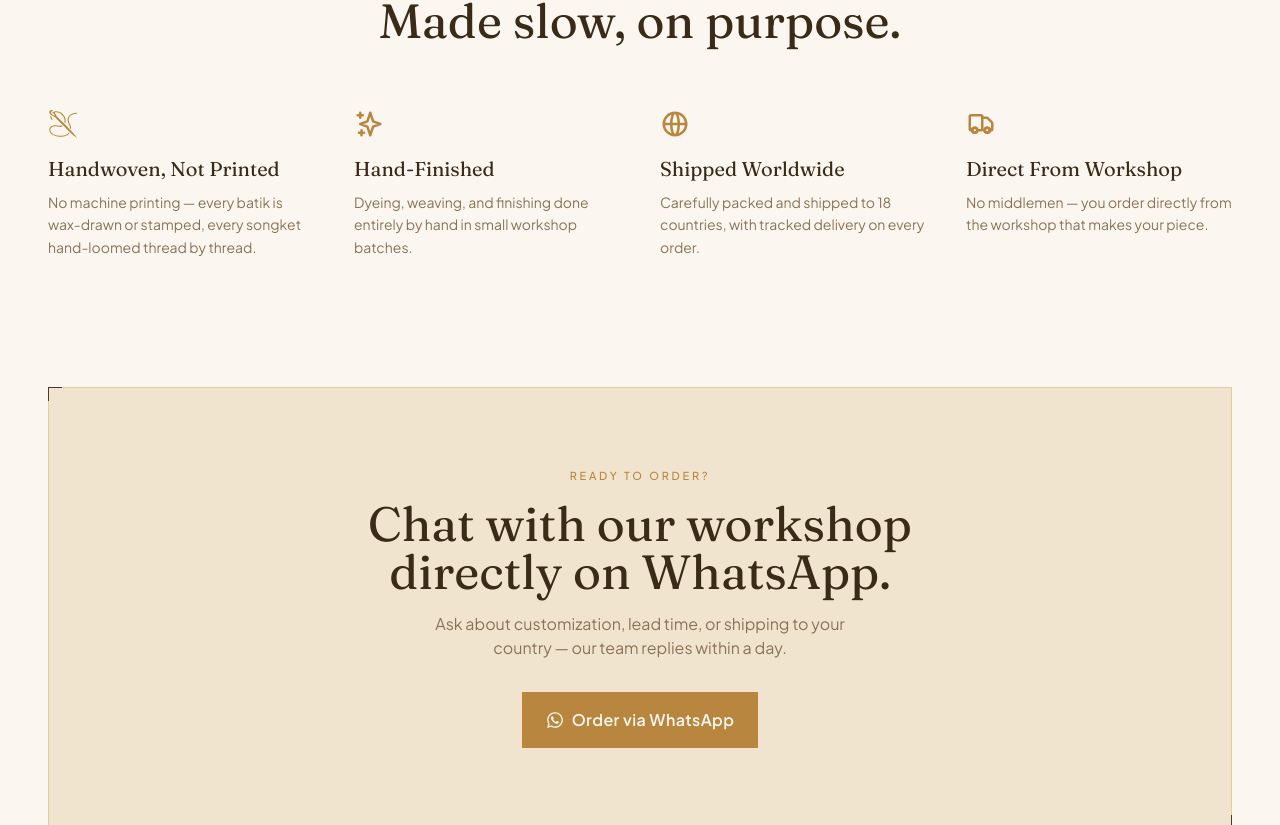
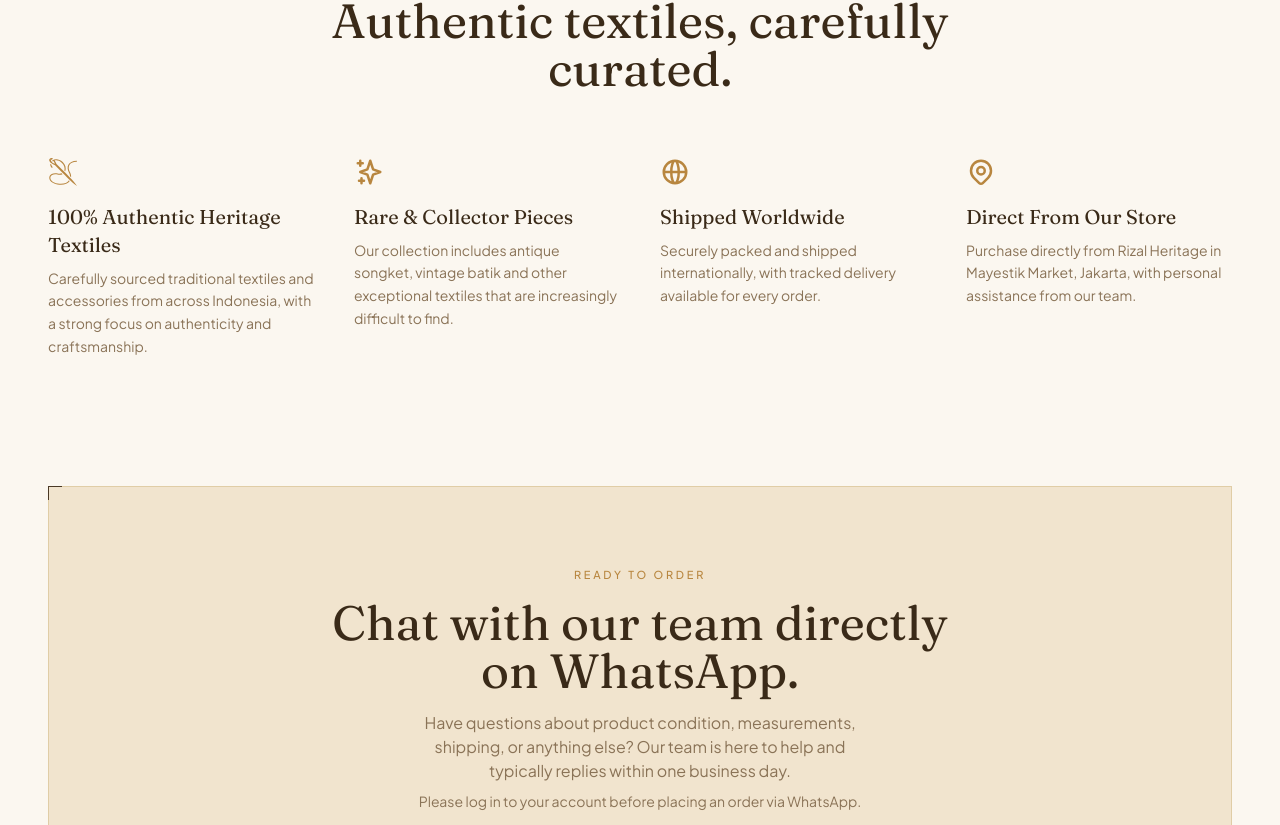
Before and after one commit to Rafipratama876/heritage, a Next.js app: page / in a window 1280 px wide. Shown: the part 3235-4060 px from the top of the page. Built offline with nearby package versions, Linux system fonts and the light colour scheme; no server answers.

Commit message:
adjustment on contact us and gallery

```diff
--- a/app/(storefront)/contact/page.tsx
+++ b/app/(storefront)/contact/page.tsx
@@ -17,30 +17,26 @@
     value:
       "Pasar Mayestik Blok A Lantai Mezanine AKS 116 dan 110, Jl. Tebah 1 No.117, RT.15/RW.3, Gunung, Kec. Kby. Baru, Kota Jakarta Selatan, Daerah Khusus Ibukota Jakarta 12120",
     mapHref: "https://maps.app.goo.gl/bGSc6bT4EKW9yvfEA",
-  },
-  {
-    name: "Ruko Pasar Mayestik (samping JNE)",
-    value: "Jl. Tebah I No. 19 Kebayoran Baru, Jakarta Selatan",
-  },
+  }
 ];
 
 const CONTACT_ITEMS = [
   {
     icon: HiOutlineClock,
     label: "Business Hours",
-    value: "Monday – Saturday, 09:00 – 17:00 WIB",
+    value: "MONDAY - SUNDAY | 10.00 - 17.00 WIB",
   },
-  {
-    icon: HiOutlinePhone,
-    label: "Phone",
-    value: "+62 812-3456-7890",
-    href: "tel:+6281234567890",
-  },
+  // {
+  //   icon: HiOutlinePhone,
+  //   label: "Phone",
+  //   value: "+62 812-3456-7890",
+  //   href: "tel:+6281234567890",
+  // },
   {
     icon: HiOutlineMail,
     label: "Email",
-    value: "hello@rizalheritage.com",
-    href: "mailto:hello@rizalheritage.com",
+    value: "rizalhijazi@gmail.com",
+    href: "mailto:rizalhijazi@gmail.com",
   },
 ];
 
@@ -55,8 +51,8 @@
           Contact Us
         </h1>
         <p className="text-muted mt-4">
-          Have a question about a piece, custom sizing, or shipping to your
-          country? Reach out — our team usually replies within a day.
+        Whether you’re looking for a rare textile, have questions about a product, or need assistance with international shipping,
+        our team is here to help. We typically respond within one business day.
         </p>
       </div>
 
--- a/app/(storefront)/gallery/page.tsx
+++ b/app/(storefront)/gallery/page.tsx
@@ -21,7 +21,7 @@
       <Breadcrumb items={[{ label: "Home", href: "/" }, { label: "Gallery" }]} />
 
       <div className="mb-16 max-w-2xl">
-        <p className="eyebrow mb-3">Behind the Craft</p>
+        <p className="eyebrow mb-3">Moments &amp; Memories</p>
         <h1 className="font-display text-4xl sm:text-5xl text-ivory">
           Gallery
         </h1>
--- a/app/(storefront)/page.tsx
+++ b/app/(storefront)/page.tsx
@@ -1,6 +1,6 @@
 import Link from "next/link";
 import Image from "next/image";
-import { HiArrowRight, HiOutlineTruck, HiOutlineSparkles, HiOutlineGlobeAlt } from "react-icons/hi";
+import { HiArrowRight, HiOutlineLocationMarker, HiOutlineSparkles, HiOutlineGlobeAlt } from "react-icons/hi";
 import { GiSewingNeedle } from "react-icons/gi";
 import { FaFacebook } from "react-icons/fa";
 import { SiShopee } from "react-icons/si";
@@ -190,7 +190,7 @@
       <section className="py-24 sm:py-32 bg-surface border-y border-line">
         <div className="container-content">
           <div className="flex items-end justify-between flex-wrap gap-4 mb-12">
-            <SectionHeading eyebrow="Behind the Craft" title="From the Gallery" />
+            <SectionHeading eyebrow="Behind the Craft" title="Moments & Memories" />
             <Link
               href="/gallery"
               className="hidden sm:inline-flex items-center gap-2 text-sm text-brass hover:text-ivory transition-colors"
@@ -218,15 +218,15 @@
       <section className="container-content py-24 sm:py-32">
         <SectionHeading
           eyebrow="Why Rizal Heritage"
-          title="Made slow, on purpose."
+          title="Authentic textiles, carefully curated."
           align="center"
         />
         <div className="mt-16 grid grid-cols-1 sm:grid-cols-2 lg:grid-cols-4 gap-10">
           {[
-            { icon: GiSewingNeedle, title: "Handwoven, Not Printed", body: "No machine printing — every batik is wax-drawn or stamped, every songket hand-loomed thread by thread." },
-            { icon: HiOutlineSparkles, title: "Hand-Finished", body: "Dyeing, weaving, and finishing done entirely by hand in small workshop batches." },
-            { icon: HiOutlineGlobeAlt, title: "Shipped Worldwide", body: "Carefully packed and shipped to 18 countries, with tracked delivery on every order." },
-            { icon: HiOutlineTruck, title: "Direct From Workshop", body: "No middlemen — you order directly from the workshop that makes your piece." },
+            { icon: GiSewingNeedle, title: "100% Authentic Heritage Textiles", body: "Carefully sourced traditional textiles and accessories from across Indonesia, with a strong focus on authenticity and craftsmanship." },
+            { icon: HiOutlineSparkles, title: "Rare & Collector Pieces", body: "Our collection includes antique songket, vintage batik and other exceptional textiles that are increasingly difficult to find." },
+            { icon: HiOutlineGlobeAlt, title: "Shipped Worldwide", body: "Securely packed and shipped internationally, with tracked delivery available for every order." },
+            { icon: HiOutlineLocationMarker, title: "Direct From Our Store", body: "Purchase directly from Rizal Heritage in Mayestik Market, Jakarta, with personal assistance from our team." },
           ].map((item, i) => (
             <Reveal key={item.title} delay={i * 0.08} className="text-center sm:text-left">
               <item.icon className="text-3xl text-brass mx-auto sm:mx-0" />
@@ -241,13 +241,18 @@
       <section className="container-content pb-24 sm:pb-32">
         <Reveal>
           <div className="label-frame bg-surface px-8 py-16 sm:py-20 text-center flex flex-col items-center">
-            <p className="eyebrow mb-4">Ready to Order?</p>
+            <p className="eyebrow mb-4">Ready to Order</p>
             <h2 className="font-display text-3xl sm:text-4xl md:text-5xl text-ivory max-w-2xl">
-              Chat with our workshop directly on WhatsApp.
+              Chat with our team directly on WhatsApp.
             </h2>
             <p className="text-muted mt-4 max-w-md">
-              Ask about customization, lead time, or shipping to your
-              country — our team replies within a day.
+              Have questions about product condition, measurements,
+              shipping, or anything else? Our team is here to help and
+              typically replies within one business day.
+            </p>
+            <p className="text-muted mt-2 max-w-md text-sm">
+              Please log in to your account before placing an order via
+              WhatsApp.
             </p>
             <div className="mt-8">
               <WhatsAppOrderButton />
```
Also changed, not shown: 1 other file (tests, documents, lock files or other folders).
